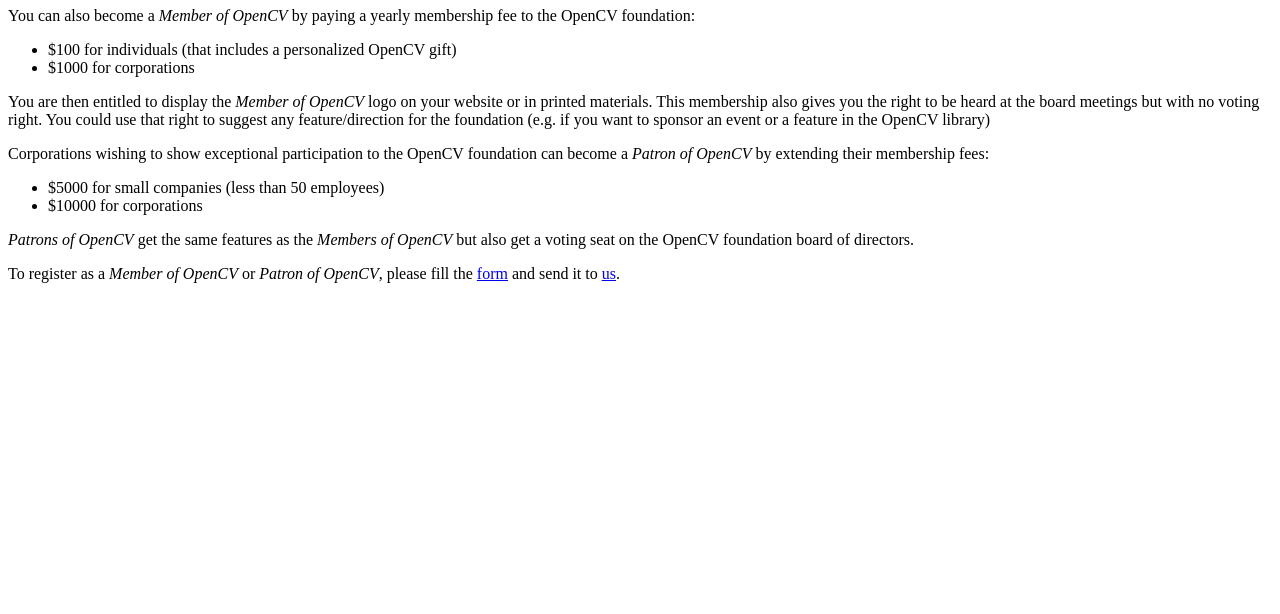
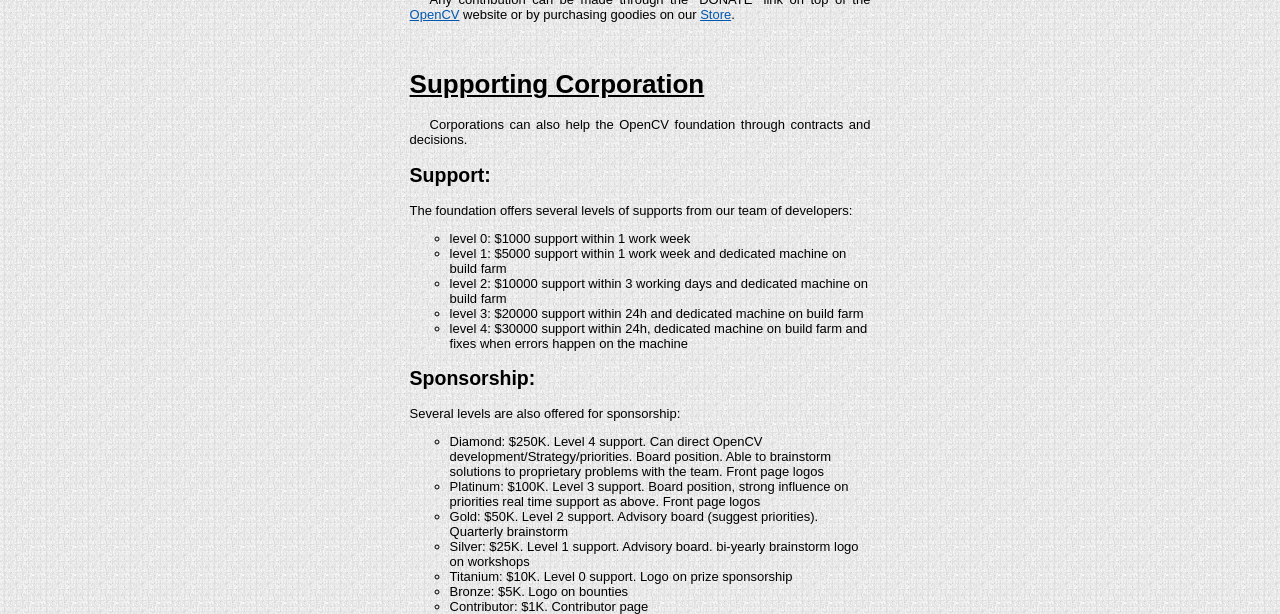
Before and after one commit to vrabaud/foundation_site, a plain HTML site: page html/getinvolved.html in a window 1280 px wide. Shown: the part 391-1005 px from the top of the page. Before the commit the page ends 800 px from the top, so only its background shows below. Drawn offline with Linux system fonts and the light colour scheme.

Commit message:
change style a bit

```diff
--- a/html/getinvolved.html
+++ b/html/getinvolved.html
@@ -3,6 +3,7 @@
 <head>
 <meta http-equiv="Content-Type" content="text/html; charset=UTF-8">
 <title>Get Involved</title>
+<link type="text/css" href="opencv.css" rel="stylesheet">
 </head>
 <body>
   <h1>Helping the OpenCV Library</h1>
@@ -10,7 +11,7 @@
   OpenCV library in many ways as detailed on the
   <a href="http://opencv.org/contribute.html">Contribute</a> page of the
   OpenCV library website.
-  <h1>OpenCV Supporting Member</h1>
+  <h1>Supporting Member</h1>
   <p>
     By becoming a <i>supporting member</i> of the OpenCV foundation, you
     help financially. Through your financial contribution, the OpenCV
@@ -32,43 +33,33 @@
     our <a href="http://fieldhouse.com/OpenCV">Store</a>.
   </p>
 
-  <h1>Special Supporting Member</h1>
+
+
+  <h1>Supporting Corporation</h1>
 
   <p>
-    You can also become a <i>Member of OpenCV</i> by paying a yearly
-    membership fee to the OpenCV foundation:
+    Corporations can also help the OpenCV foundation through contracts and decisions.
   </p>
+  <h2>Support:</h2>
+  The foundation offers several levels of supports from our team of developers:
   <ul>
-    <li>$100 for individuals (that includes a personalized OpenCV
-      gift)</li>
-    <li>$1000 for corporations</li>
+    <li>level 0: $1000 support within 1 work week</li>
+    <li>level 1: $5000 support within 1 work week and dedicated machine on build farm</li>
+    <li>level 2: $10000 support within 3 working days and dedicated machine on build farm</li>
+    <li>level 3: $20000 support within 24h and dedicated machine on build farm</li>
+    <li>level 4: $30000 support within 24h, dedicated machine on build farm and fixes when errors happen on the machine</li>
   </ul>
-  <p>
-    You are then entitled to display the <i>Member of OpenCV</i> logo on
-    your website or in printed materials. This membership also gives you
-    the right to be heard at the board meetings but with no voting
-    right. You could use that right to suggest any feature/direction for
-    the foundation (e.g. if you want to sponsor an event or a feature in
-    the OpenCV library)
-  </p>
-  <p>
-    Corporations wishing to show exceptional participation to the OpenCV
-    foundation can become a <i>Patron of OpenCV</i> by extending their
-    membership fees:
-  </p>
+
+  <h2>Sponsorship:</h2>
+  Several levels are also offered for sponsorship:
   <ul>
-    <li>$5000 for small companies (less than 50 employees)</li>
-    <li>$10000 for corporations</li>
+    <li>Diamond: $250K. Level 4 support. Can direct OpenCV development/Strategy/priorities. Board position. Able to brainstorm solutions to proprietary problems with the team.  Front page logos</li>
+    <li>Platinum: $100K. Level 3 support. Board position, strong influence on priorities real time support as above. Front page logos
+    <li>Gold: $50K. Level 2 support. Advisory board (suggest priorities). Quarterly brainstorm
+    <li>Silver: $25K. Level 1 support. Advisory board. bi-yearly brainstorm logo on workshops
+    <li>Titanium: $10K. Level 0 support. Logo on prize sponsorship
+    <li>Bronze: $5K. Logo on bounties
+    <li>Contributor: $1K. Contributor page
   </ul>
-  <p>
-    <i>Patrons of OpenCV</i> get the same features as the <i>Members
-      of OpenCV</i> but also get a voting seat on the OpenCV foundation
-    board of directors.
-  </p>
-  <p>
-    To register as a <i>Member of OpenCV</i> or <i>Patron of OpenCV</i>,
-    please fill the <a href="opencv_support_form.pdf">form</a> and send
-    it to <a href="contacts.html">us</a>.
-  </p>
 </body>
 </html>
--- /dev/null
+++ b/html/opencv.css
@@ -0,0 +1,77 @@
+html, body {
+margin-left: 20%;
+padding: 0%;
+height: 100%;
+width: 60%;
+font-family: Arial, Verdana;
+font-size:13px;
+color:#000;
+background:#fff;
+background: url("images/center_block_center.jpg");
+}
+
+h1 {
+color : #000000;
+padding-top: 30px;
+text-decoration : underline;
+}
+
+
+h2 {
+color : #000000;
+}
+
+
+body {
+color : #000000;
+text-align : left;
+}
+
+
+A {
+text-decoration: underline;
+color:#0057AE;
+}
+
+
+A:visited {
+text-decoration: underline;
+color:#0057AE;
+}
+
+
+A:hover {
+text-decoration: none;
+color:#0057AE;
+}
+
+
+p {
+text-align : justify;
+text-indent : 20px;
+}
+
+
+hr {
+border-bottom-color : #ffffff;
+border-bottom-style : solid;
+border-left-color : #ffffff;
+border-left-style : solid;
+border-right-color : #ffffff;
+border-right-style : solid;
+border-top-color : #ffffff;
+border-top-style : solid;
+color : #ffffff;
+}
+
+li {
+list-style-type : circle;
+}
+
+
+img {
+border-bottom-style : none;
+border-left-style : none;
+border-right-style : none;
+border-top-style : none;
+}
```
Also changed, not shown: html/board.html (+1 -0 lines), html/index.html (+1 -0 lines), html/reports.html (+1 -0 lines), html/images/center_block_center.jpg (added).
